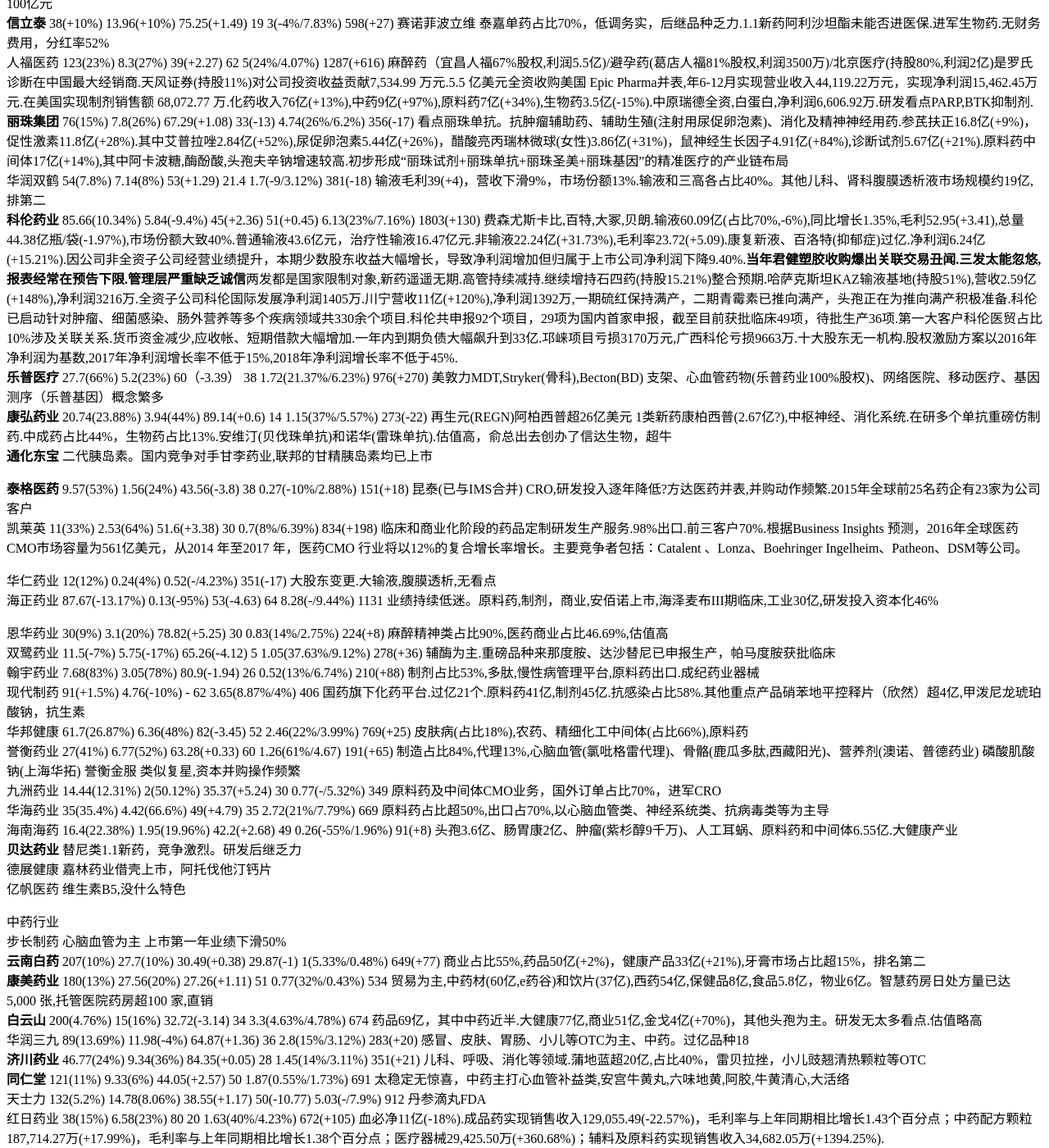
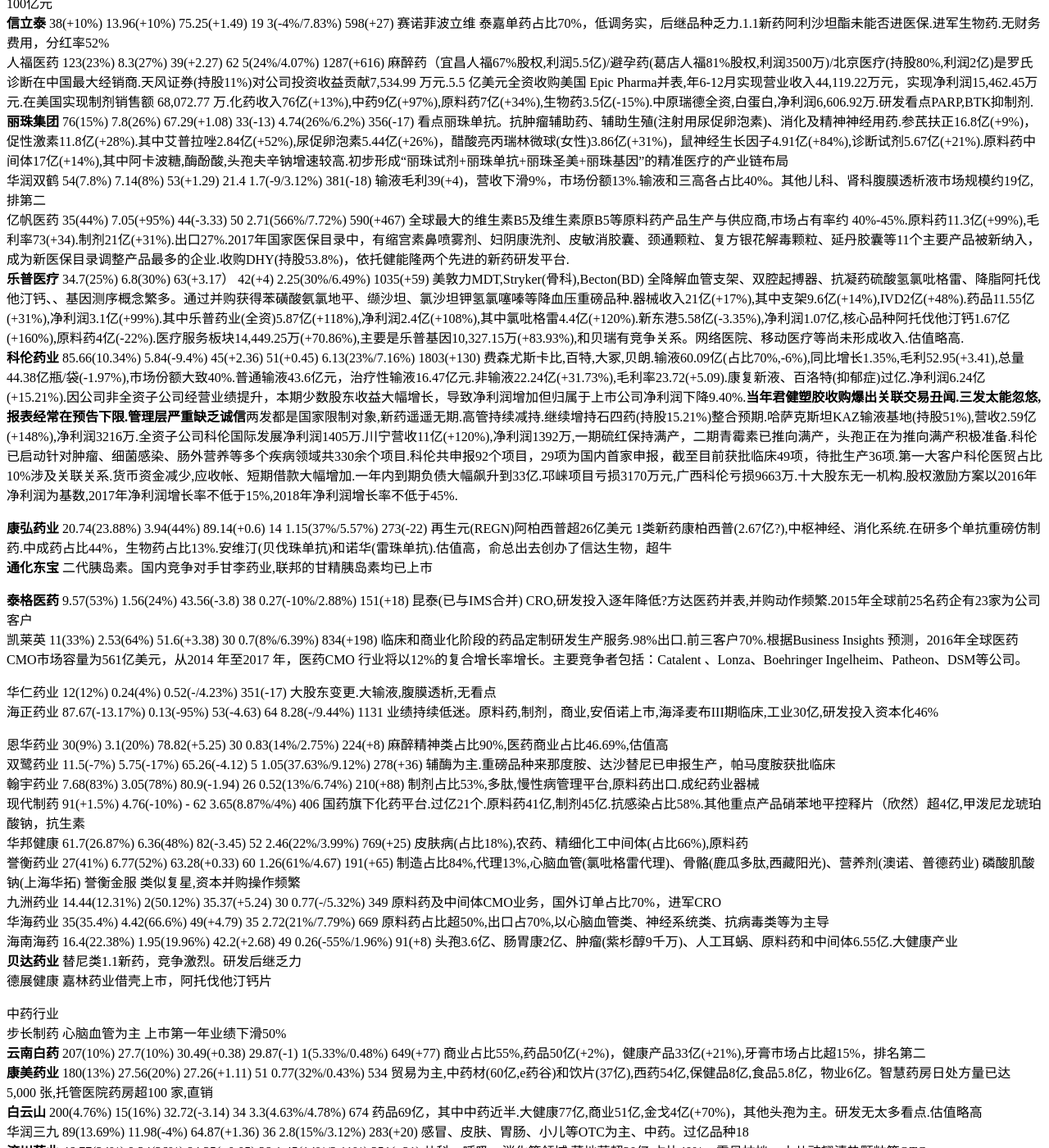
Before and after one commit to kingofhawks/kingofhawks.github.io, a Jekyll site: the page built from _posts/2017-02-20-重点上市公司2016年报汇总.md, in a window 1280 px wide and 1400 px high, scrolled down 634 px. Shown: the whole window at 82% size. Built offline with Jekyll 4.4.1, drawn with Linux system fonts in a browser that asks for light colours; our own code applies the rules of GitHub Pages for plain Markdown files; Markdown is read by kramdown in place of the engine named in the settings; some of the changed text lies outside the part shown.

Commit message:
update post

```diff
--- a/_posts/2017-02-20-重点上市公司2016年报汇总.md
+++ b/_posts/2017-02-20-重点上市公司2016年报汇总.md
@@ -8,8 +8,10 @@
 人福医药        123(23%)         8.3(27%)      39(+2.27)       62             5(24%/4.07%)        1287(+616)      麻醉药（宜昌人福67%股权,利润5.5亿)/避孕药(葛店人福81%股权,利润3500万)/北京医疗(持股80%,利润2亿)是罗氏诊断在中国最大经销商.天风证券(持股11%)对公司投资收益贡献7,534.99 万元.5.5 亿美元全资收购美国 Epic Pharma并表,年6-12月实现营业收入44,119.22万元，实现净利润15,462.45万元.在美国实现制剂销售额 68,072.77 万.化药收入76亿(+13%),中药9亿(+97%),原料药7亿(+34%),生物药3.5亿(-15%).中原瑞德全资,白蛋白,净利润6,606.92万.研发看点PARP,BTK抑制剂.
 **丽珠集团**    76(15%)         7.8(26%)       67.29(+1.08)   33(-13)         4.74(26%/6.2%)      356(-17)       看点丽珠单抗。抗肿瘤辅助药、辅助生殖(注射用尿促卵泡素)、消化及精神神经用药.参芪扶正16.8亿(+9%)，促性激素11.8亿(+28%).其中艾普拉唑2.84亿(+52%),尿促卵泡素5.44亿(+26%)，醋酸亮丙瑞林微球(女性)3.86亿(+31%)，鼠神经生长因子4.91亿(+84%),诊断试剂5.67亿(+21%).原料药中间体17亿(+14%),其中阿卡波糖,酶酚酸,头孢夫辛钠增速较高.初步形成“丽珠试剂+丽珠单抗+丽珠圣美+丽珠基因”的精准医疗的产业链布局
 华润双鹤       54(7.8%)         7.14(8%)       53(+1.29)       21.4           1.7(-9/3.12%)        381(-18)       输液毛利39(+4)，营收下滑9%，市场份额13%.输液和三高各占比40%。其他儿科、肾科腹膜透析液市场规模约19亿,排第二
+亿帆医药      35(44%)          7.05(+95%)      44(-3.33)       50              2.71(566%/7.72%)    590(+467)     全球最大的维生素B5及维生素原B5等原料药产品生产与供应商,市场占有率约 40%-45%.原料药11.3亿(+99%),毛利率73(+34).制剂21亿(+31%).出口27%.2017年国家医保目录中，有缩宫素鼻喷雾剂、妇阴康洗剂、皮敏消胶囊、颈通颗粒、复方银花解毒颗粒、延丹胶囊等11个主要产品被新纳入，成为新医保目录调整产品最多的企业.收购DHY(持股53.8%)，依托健能隆两个先进的新药研发平台.
+**乐普医疗**    34.7(25%)        6.8(30%)       63(+3.17）    42(+4)           2.25(30%/6.49%)     1035(+59)      美敦力MDT,Stryker(骨科),Becton(BD)   全降解血管支架、双腔起搏器、抗凝药硫酸氢氯吡格雷、降脂阿托伐他汀钙、、基因测序概念繁多。通过并购获得苯磺酸氨氯地平、缬沙坦、氯沙坦钾氢氯噻嗪等降血压重磅品种.器械收入21亿(+17%),其中支架9.6亿(+14%),IVD2亿(+48%).药品11.55亿(+31%),净利润3.1亿(+99%).其中乐普药业(全资)5.87亿(+118%),净利润2.4亿(+108%),其中氯吡格雷4.4亿(+120%).新东港5.58亿(-3.35%),净利润1.07亿,核心品种阿托伐他汀钙1.67亿(+160%),原料药4亿(-22%).医疗服务板块14,449.25万(+70.86%),主要是乐普基因10,327.15万(+83.93%),和贝瑞有竞争关系。网络医院、移动医疗等尚未形成收入.估值略高.
 **科伦药业**   85.66(10.34%)    5.84(-9.4%)   45(+2.36)       51(+0.45)       6.13(23%/7.16%)      1803(+130)   费森尤斯卡比,百特,大冢,贝朗.输液60.09亿(占比70%,-6%),同比增长1.35%,毛利52.95(+3.41),总量44.38亿瓶/袋(-1.97%),市场份额大致40%.普通输液43.6亿元，治疗性输液16.47亿元.非输液22.24亿(+31.73%),毛利率23.72(+5.09).康复新液、百洛特(抑郁症)过亿.净利润6.24亿(+15.21%).因公司非全资子公司经营业绩提升，本期少数股东收益大幅增长，导致净利润增加但归属于上市公司净利润下降9.40%.**当年君健塑胶收购爆出关联交易丑闻.三发太能忽悠,报表经常在预告下限.管理层严重缺乏诚信**两发都是国家限制对象,新药遥遥无期.高管持续减持.继续增持石四药(持股15.21%)整合预期.哈萨克斯坦KAZ输液基地(持股51%),营收2.59亿(+148%),净利润3216万.全资子公司科伦国际发展净利润1405万.川宁营收11亿(+120%),净利润1392万,一期硫红保持满产，二期青霉素已推向满产，头孢正在为推向满产积极准备.科伦已启动针对肿瘤、细菌感染、肠外营养等多个疾病领域共330余个项目.科伦共申报92个项目，29项为国内首家申报，截至目前获批临床49项，待批生产36项.第一大客户科伦医贸占比10%涉及关联关系.货币资金减少,应收帐、短期借款大幅增加.一年内到期负债大幅飙升到33亿.邛崃项目亏损3170万元,广西科伦亏损9663万.十大股东无一机构.股权激励方案以2016年净利润为基数,2017年净利润增长率不低于15%,2018年净利润增长率不低于45%.
-**乐普医疗**    27.7(66%)        5.2(23%)       60（-3.39）    38             1.72(21.37%/6.23%)   976(+270)      美敦力MDT,Stryker(骨科),Becton(BD) 支架、心血管药物(乐普药业100%股权)、网络医院、移动医疗、基因测序（乐普基因）概念繁多
+
 **康弘药业**    20.74(23.88%)    3.94(44%)      89.14(+0.6)    14             1.15(37%/5.57%)      273(-22)    再生元(REGN)阿柏西普超26亿美元    1类新药康柏西普(2.67亿?),中枢神经、消化系统.在研多个单抗重磅仿制药.中成药占比44%，生物药占比13%.安维汀(贝伐珠单抗)和诺华(雷珠单抗).估值高，俞总出去创办了信达生物，超牛
 **通化东宝**                                                 二代胰岛素。国内竞争对手甘李药业,联邦的甘精胰岛素均已上市
 
@@ -31,7 +33,7 @@
 海南海药    16.4(22.38%)     1.95(19.96%)   42.2(+2.68)    49             0.26(-55%/1.96%)     91(+8)        头孢3.6亿、肠胃康2亿、肿瘤(紫杉醇9千万)、人工耳蜗、原料药和中间体6.55亿.大健康产业
 **贝达药业**                                                                                                     替尼类1.1新药，竞争激烈。研发后继乏力
 德展健康                                                                                                      嘉林药业借壳上市，阿托伐他汀钙片
-亿帆医药                                                                                                      维生素B5,没什么特色
+
 
 
 中药行业
@@ -115,10 +117,10 @@
 **一心堂**      62(17%)         3.5(2%)        40.64(-0.17)    60（+10）        -                    -        CVS,沃尔格林-联合博姿(WBA)    云贵，川，重等西南区域4085(+589)家直营门店，云南占比接近70%。夫妻离婚.扩张激进，财务费用飙升
 
 国药一致    260(8.5%)        7.6(16.68%)    5.22(-0.13)    57.89(-4.3)     0.73(-9.93%/0.28%)   94(-1)
+**瑞康医药**  156(60%)        5.9(150%)     15.62(+4.72)    52              -                    -            山东占比76%(-20%).药品126亿(+46%),器械29亿(+176%).移动医疗1968万(+80%)。增速远高于行业增长. 缺点,现金流为负,应收占总资产50%
 国药股份    134(10%)         5.48(6.8%)     7.09(+0.01)    53              0.18(-18%/0.14%)        -     没太多看点
 **中国医药** 257(25%)        9.5(54%)       11.61(-0.49)    65(+3)         0.92(24%/3.68%)       158(-38)        工业收入24.9亿(+8.89%),占比10%不到,在全国医药工业企业的排名54(+2),商业171亿(+42%),在医药商业领域排名第9位.阿托伐他汀钙销量同比增长 19.36%，新产品瑞舒伐他汀钙胶囊全年销量同比增长超 106%.国际贸易68亿,超4亿净利润.
 嘉事堂      82(47%)          1.73(-24%)     12.06(+1.82)   76              -                    -               北京占比过半
-**瑞康医药**  97(25%)        2.36(30%)      10.9(+2.53)    64              -                    -               山东超80%,药品和器械经销,移动医疗超千万。增速远高于行业增长
 
 
 尔康制药    17.56(28.14%)   6.04(109%)     51.47(+9.06)    13              0.75(11%/4.31%)      183(+20)        大股东减持。长期稳定增长.药用辅料(淀粉胶囊),另有成品药(磺苄西林钠,复方甘草片)和原料药业务,德国美剂乐集团、法国罗盖特公司、美国卡乐康公司等国际辅料巨头
@@ -143,7 +145,7 @@
 公司        营收(增速%)       净利润(增速%)      总资产(增速)   净资本/净资产%    资产负债率%
 **中信证券** 380(-32%)        103(-47%)          5974(-3%)     78.66              -            财务杠杆率3.18 倍.股权融资主承销2,408 亿元，市场份额 11.76%，行业第一；债券主承销规模 3,797 亿元，市场份额 2.55%，排名同业第二；境内并购交易规模 1,197 亿元，市场份额 14.15%，排名行业第一；股票基金交易总量14.92 万亿，市场份额 5.72%，排名行业第二；资产管理规模1.8万亿，市场份额 10.5%，行业第一,其中集合1816亿,定向15900亿,管理费收入21亿.融资融券余额 626.76 亿(-15%),市场份额 6.67%，排名行业第一；新三板股票发行人民币 141 亿元，市场份额 10.15%，市场排名第一。经纪收入121亿(-44%),资管71亿(-7%),投资49亿(-72%),投行52亿(+16%).金石投资营收32亿,利润16.7亿.中信期货营收10亿,利润3.6亿.华夏基金持股62%,管理资产10,058.46 亿(+16.37%),营收41亿,利润14.6亿.
 海通证券     280(-26%)         80(-49%)         5608(-2.7%)   77.7(-15)    经纪85亿(-48%),投行21亿(+20%),资管18亿(-49%),自营83亿(-7%)，直投10亿(-9%),融资租赁20亿(19%),境外39亿(+10%).股票基金交易金额市场占比 4.47%，行业排名第六.融资类业务规模达到 1406 亿元（含海通资管公司），排名行业第一。海通资管公司、海富通基金(持股51%)和富国基金(持股28%)的资产管理总规模达到 1.48 万亿元，增长 57%
-**华泰证券**
+**华泰证券**  169(-35%)       62.7(-41%)        4014(-11%)    59.42(-32.26)     72(-3)        经纪收入102亿(-43%),股票基金交易量合计人民币 24.52 万亿元，市场份额为 8.85%,市场第一.投行24亿(+29%).资产管理28亿(+29%),资产管理集合1294亿，定向7187亿.南方基金管理资产规模6,452.17 亿(+26.47%)。华泰柏瑞管理资产规模合计人民币 1,071.97 亿(-19%).投资17亿(-53%).融资融券余额551.43亿元，市场份额为 5.87%，排名位居行业第二.股票质押式回购业务待购回余额合计人民币 690.26 亿元，规模位居行业第三.
 **国泰君安**  257.65(-31%)     98(-37%)         4117(-9%)      89(-5)             61.66      各项指标TOP3.经纪70亿(-60%),投行35(14%),资产管理23(6.85%),利息45.55(-16%)，投资77(-16%).融资融券余额577.35亿元，市场份额 6.15%，行业第2.股票基金交易量13.8万亿,市场份额5.09%，排名行业第3.资产管理规模为8,464.26亿(+39.08%),营业收入21.11亿，净利润8.45亿.国联安基金管理规模411亿，营业收入4.95亿，利润1.34亿.国泰君安期货营业收入9.71亿元，净利润3.13亿.上海证券持股51%,营业收入 43.22 亿元，净利润 22.39 亿.
 招商证券    117(-54%)         54(-50%)         2430(-17%)     80(-25)            66(-13.5)   股票基金交易量10.1万亿,行业排名保持第8；融资融券余额510亿(-19%),排名保持第6.资产证券化业务规模排名保持第1；；国内股票主承销金额排名第11；国内债券主承销金额排名第4.资产管理总规模达 6,299 亿元，同比增长 49%,集合资产管理规模 447亿元，定向资产管理规模 5,620 亿元.博时基金(持股49%,营收24亿,利润7亿)资产管理规模 6,134 亿元(+54.18%),排名由第 12 名提升至第 7 名.招商基金(持股45%,营收23亿,利润6亿)资产管理规模 4,440 亿元，其中公募基金资产管理规模 3,455 亿元，行业排名第 9 名。各业务板块全线下滑!
 **广发证券** 207(-38%)         80(-39%)         3598(-14%)   行业前5.投资银行业务收入27.38亿(+32.55%)；财富管理业务收入89.39亿元(-49%)；交易及机构客户服务收入22.67亿(-64.04%)；投资管理收入61.82 亿(+6.12%).股票基金成交量 11.83 万亿，行业排名第5位.融资融券余额540.85亿(-19.18%)，市场占有率5.76%，行业第五.融资融券利息收入41.89亿(-44.13%).广发资管管理资产规模为7168亿(+23%),其中集合3681亿，定向3211亿,管理费净收入19.24亿(+65.53%).广发基金51.13%股权,公募基金规模合计3,047.60 亿(-7.66%),行业排名第11.收入24.77亿(-15.25%),净利润 7.77 亿(-13.07%).易方达基金25%的股权,基金规模4,282.90 亿(-25%)，行业第三.净利润 13.40 亿元，同比增长 12.57.广发信德从事私募股权投资管理业务,收入6.16 亿(-24.76%)
@@ -154,9 +156,9 @@
            营收             利润           总资产         资产收益率              不良率                一级资本充足率
 招商银行    2090(3.75%)     623(7.52%)     59423(8.54%)   1.09                   1.87(+0.19)          10.09(+0.16)
 浦发银行
-民生银行
+民生银行    1552(0.5%)      478(3.76%)     58958(30%)     0.94(-0.16)            1.68(+0.08)          9.92(+0.03)
 兴业银行
-平安银行    1077(+12%)       226(+3%)      29534(+17%)     0.83(-0.1)            1.74(+0.29)
+平安银行    1077(+12%)      226(+3%)       29534(+17%)     0.83(-0.1)            1.74(+0.29)
 **南京银行**
 **宁波银行**
 贵阳银行
```
